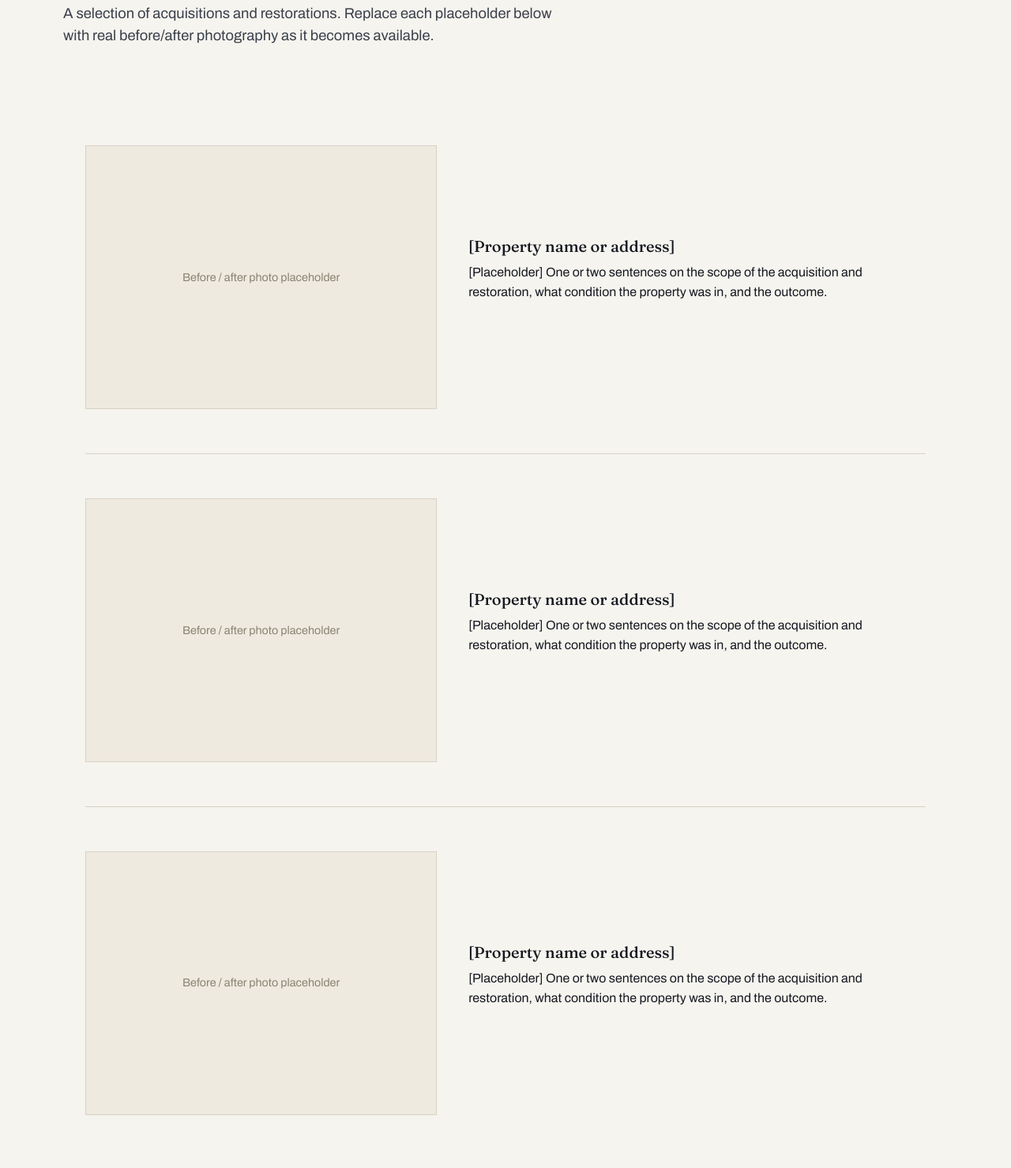
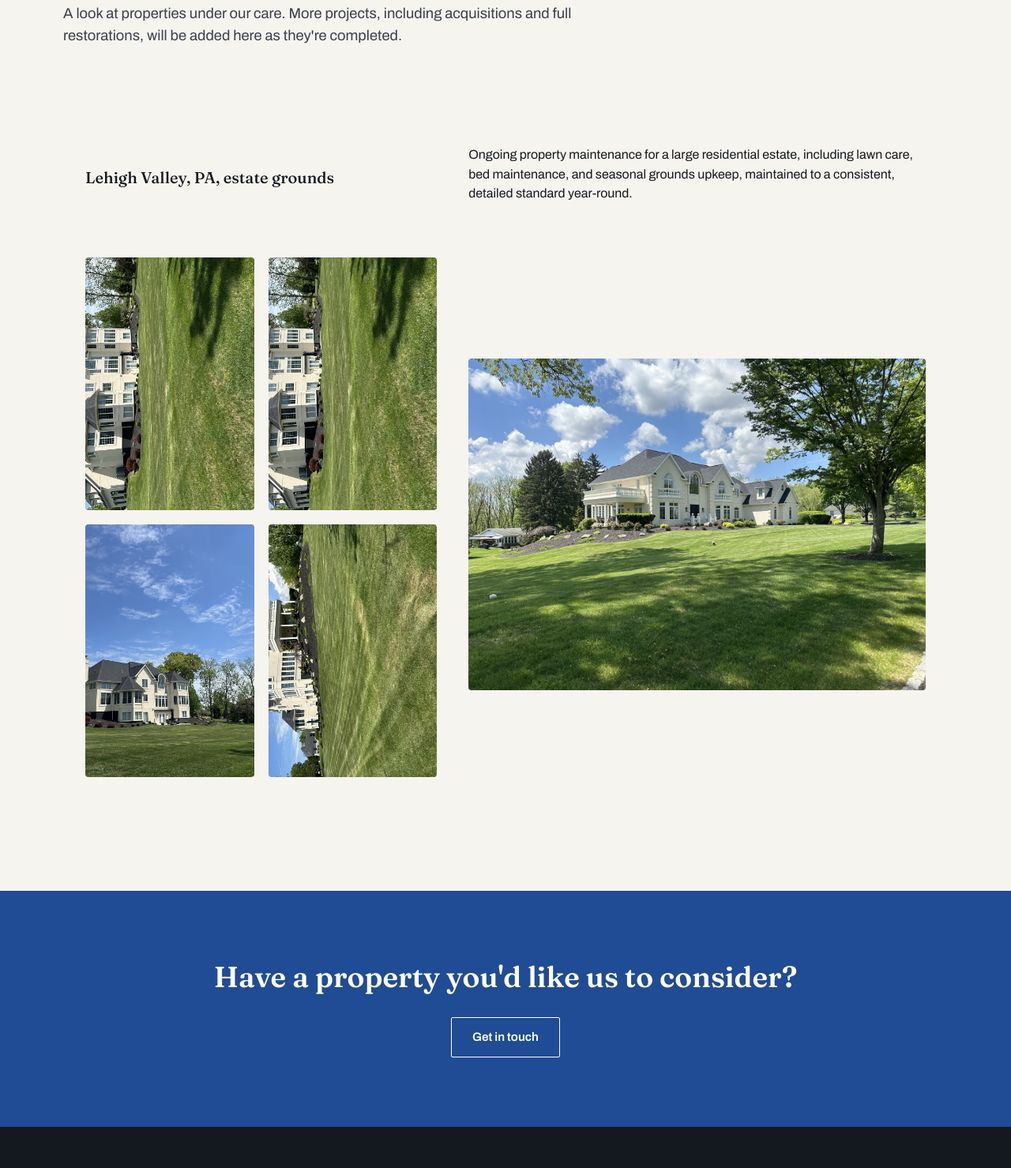
Before and after one commit to ProjectPrinted/valentine-property-investments, a plain HTML site: page portfolio.html in a window 1280 px wide. Shown: the part 261-1740 px from the top of the page at 79% size. Drawn offline with Linux system fonts and the light colour scheme.

Commit message:
Add files via upload

```diff
--- a/portfolio.html
+++ b/portfolio.html
@@ -31,36 +31,22 @@
 <header class="wrap" style="padding:72px 0 24px;">
   <div class="rule" style="width:64px;height:3px;background:var(--navy);margin-bottom:22px;"></div>
   <h1>Portfolio</h1>
-  <p class="lede">A selection of acquisitions and restorations. Replace each placeholder below with real before/after photography as it becomes available.</p>
+  <p class="lede">A look at properties under our care. More projects, including acquisitions and full restorations, will be added here as they're completed.</p>
 </header>
 
 <section class="section" style="padding-top:24px;">
   <div class="wrap">
-
     <div class="pf-item">
-      <div class="pf-media">Before / after photo placeholder</div>
-      <div>
-        <h3>[Property name or address]</h3>
-        <p>[Placeholder] One or two sentences on the scope of the acquisition and restoration, what condition the property was in, and the outcome.</p>
+      <h3 style="margin-bottom:20px;">Lehigh Valley, PA, estate grounds</h3>
+      <p style="margin-bottom:28px;">Ongoing property maintenance for a large residential estate, including lawn care, bed maintenance, and seasonal grounds upkeep, maintained to a consistent, detailed standard year-round.</p>
+      <div class="grid grid-2" style="gap:18px;">
+        <img src="images/portfolio-1.jpg" alt="Estate grounds, Lehigh Valley PA" style="width:100%;height:320px;object-fit:cover;border-radius:4px;">
+        <img src="images/portfolio-2.jpg" alt="Estate grounds, Lehigh Valley PA" style="width:100%;height:320px;object-fit:cover;border-radius:4px;">
+        <img src="images/portfolio-3.jpg" alt="Estate grounds, Lehigh Valley PA" style="width:100%;height:320px;object-fit:cover;border-radius:4px;">
+        <img src="images/portfolio-4.jpg" alt="Estate grounds, Lehigh Valley PA" style="width:100%;height:320px;object-fit:cover;border-radius:4px;">
       </div>
+      <img src="images/portfolio-5.jpg" alt="Estate grounds, Lehigh Valley PA" style="width:100%;height:420px;object-fit:cover;border-radius:4px;margin-top:18px;">
     </div>
-
-    <div class="pf-item">
-      <div class="pf-media">Before / after photo placeholder</div>
-      <div>
-        <h3>[Property name or address]</h3>
-        <p>[Placeholder] One or two sentences on the scope of the acquisition and restoration, what condition the property was in, and the outcome.</p>
-      </div>
-    </div>
-
-    <div class="pf-item">
-      <div class="pf-media">Before / after photo placeholder</div>
-      <div>
-        <h3>[Property name or address]</h3>
-        <p>[Placeholder] One or two sentences on the scope of the acquisition and restoration, what condition the property was in, and the outcome.</p>
-      </div>
-    </div>
-
   </div>
 </section>
 
```
Also changed, not shown: contact.html (+2 -4 lines), images/portfolio-1.jpg (added), images/portfolio-2.jpg (added), images/portfolio-3.jpg (added), images/portfolio-4.jpg (added), images/portfolio-5.jpg (added).
